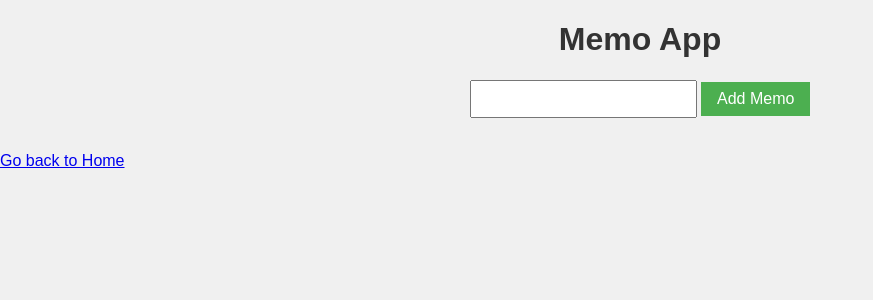
After one commit to se-ma2024/Frask_python, a Flask app: page /memo in a window 1280 px wide. The commit adds this page. Shown: the top 300 px of the page, without its empty margins (0-873 px from the left). Run offline with Flask 3, Linux system fonts and the light colour scheme.

Commit message:
create memo

```diff
--- a/app.py
+++ b/app.py
@@ -17,11 +17,42 @@ def add():
     tasks.append(task)
     return redirect(url_for('todo_list'))
 
-@app.route('/delete/<task_index>')
+@app.route('/delete/<int:task_index>')
 def delete(task_index):
-    if task_index.isdigit() and 0 <= int(task_index) < len(tasks):
-        del tasks[int(task_index)]
+    if 0 <= task_index < len(tasks):
+        del tasks[task_index]
     return redirect(url_for('todo_list'))
+
+memos = []
+
+@app.route('/memo')
+def memo():
+    return render_template("memo.html", memos=memos)
+
+@app.route('/add_memo', methods=['POST'])
+def add_memo():
+    memo_text = request.form.get("memo")
+    memos.append(memo_text)
+    return redirect(url_for("memo"))
+
+@app.route('/edit_memo/<int:memo_index>')
+def edit_memo(memo_index):
+    if 0 <= memo_index < len(memos):
+        return render_template('edit_memo.html', memo_index=memo_index, memo=memos[memo_index])
+    else:
+        return redirect(url_for('memo'))
+
+@app.route('/update_memo/<int:memo_index>', methods=['POST'])
+def update_memo(memo_index):
+    if 0 <= memo_index < len(memos):
+        memos[memo_index] = request.form.get('memo')
+    return redirect(url_for('memo'))
+
+@app.route('/delete_memo/<int:memo_index>')
+def delete_memo(memo_index):
+    if 0 <= memo_index < len(memos):
+        del memos[memo_index]
+    return redirect(url_for('memo'))
 
 if __name__ == '__main__':
     app.run(debug=True)
--- /dev/null
+++ b/static/memo_style.css
@@ -0,0 +1,70 @@
+body {
+    font-family: 'Arial', sans-serif;
+    background-color: #f0f0f0;
+    margin: 0;
+    padding: 0;
+}
+
+h1 {
+    text-align: center;
+    color: #333;
+}
+
+form {
+    text-align: center;
+    margin-top: 20px;
+}
+
+input[type="text"] {
+    padding: 8px;
+    font-size: 16px;
+}
+
+button {
+    padding: 8px 16px;
+    font-size: 16px;
+    background-color: #4CAF50;
+    color: white;
+    border: none;
+    cursor: pointer;
+}
+
+button:hover {
+    background-color: #45a049;
+}
+
+ul {
+    list-style-type: none;
+    padding: 0;
+}
+
+li {
+    background-color: #fff;
+    padding: 10px;
+    margin: 10px 0;
+    border-radius: 5px;
+    box-shadow: 0 0 5px rgba(0, 0, 0, 0.1);
+    display: flex;
+    justify-content: space-between;
+    align-items: center;
+}
+
+li a {
+    text-decoration: none;
+    color: #333;
+    margin-left: 10px;
+}
+
+li a:hover {
+    color: #4CAF50;
+}
+
+a[href="#"] {
+    text-decoration: none;
+    color: #333;
+    margin-left: 10px;
+}
+
+a[href="#"]:hover {
+    color: #4CAF50;
+}
--- a/templates/index.html
+++ b/templates/index.html
@@ -1,5 +1,5 @@
 <!DOCTYPE html>
-<html lang="en">
+<html lang="ja">
 <head>
     <meta charset="UTF-8">
     <meta name="viewport" content="width=device-width, initial-scale=1.0">
@@ -10,5 +10,6 @@
     <h1>Welcome to the Home Page</h1>
     <p>アプリケーションリスト：</p>
     <a href="{{ url_for('todo_list') }}">・ToDo List</a>
+    <a href="{{ url_for('memo') }}">・Memo App</a>
 </body>
 </html>
--- /dev/null
+++ b/templates/memo.html
@@ -0,0 +1,27 @@
+<!DOCTYPE html>
+<html lang="ja">
+<head>
+    <meta charset="UTF-8">
+    <meta name="viewport" content="width=device-width, initial-scale=1.0">
+    <link rel="stylesheet" href="{{ url_for('static', filename='memo_style.css') }}">
+    <title>Memo App</title>
+</head>
+<body>
+    <h1>Memo App</h1>
+    <form action = "/add_memo" method = "post">
+        <input type = "text" name = "memo" required>
+        <button type = "submit">Add Memo</button>
+    </form>
+    <ul>
+        {% for memo in memos %}
+            <li>
+                {{ memo }}
+                <a href="{{ url_for('edit_memo', memo_index=loop.index-1) }}">Edit</a>
+                <a href="{{ url_for('delete_memo', memo_index=loop.index-1) }}">Delete</a>
+            </li>
+        {% endfor %}
+    </ul>
+    <br>
+    <a href="{{ url_for('index') }}">Go back to Home</a>
+</body>
+</html>
```
Also changed, not shown: static/edit_memo_style.css (added, +53 -0 lines), templates/edit_memo.html (added, +17 -0 lines).
